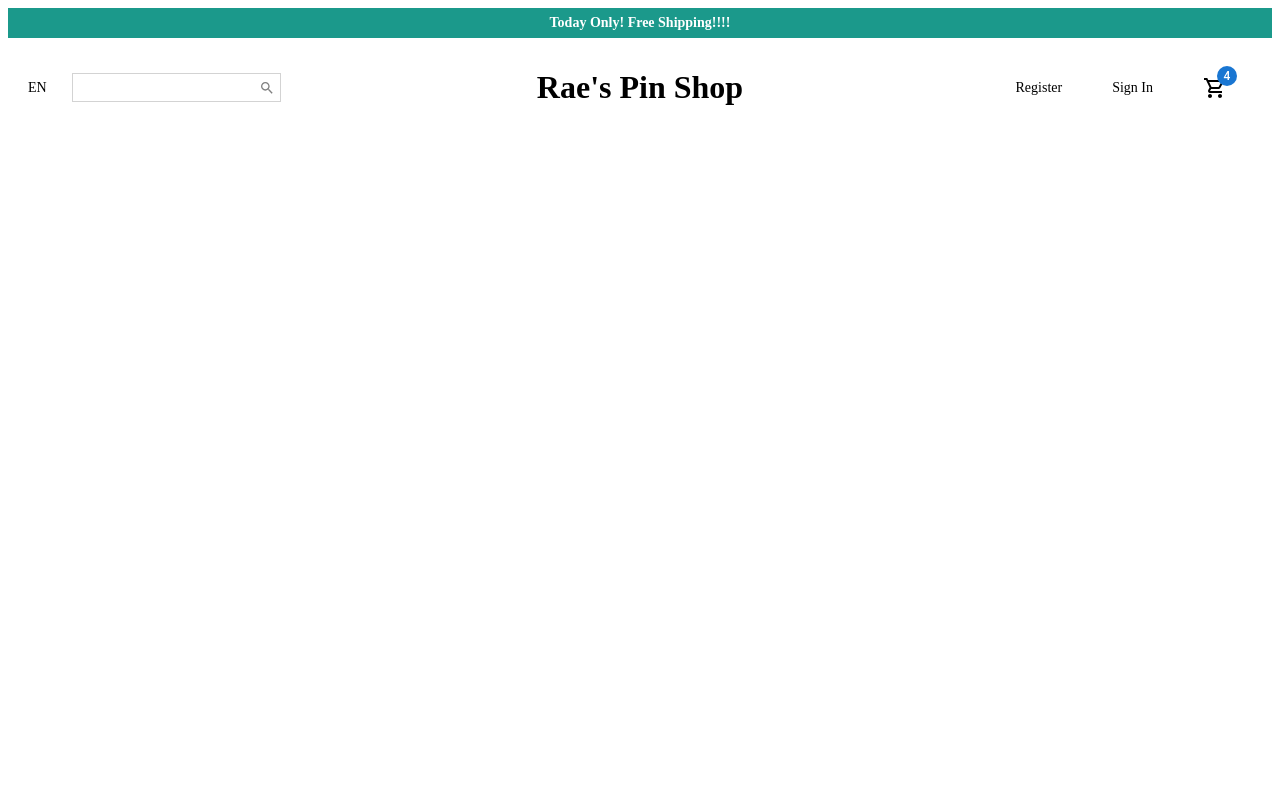
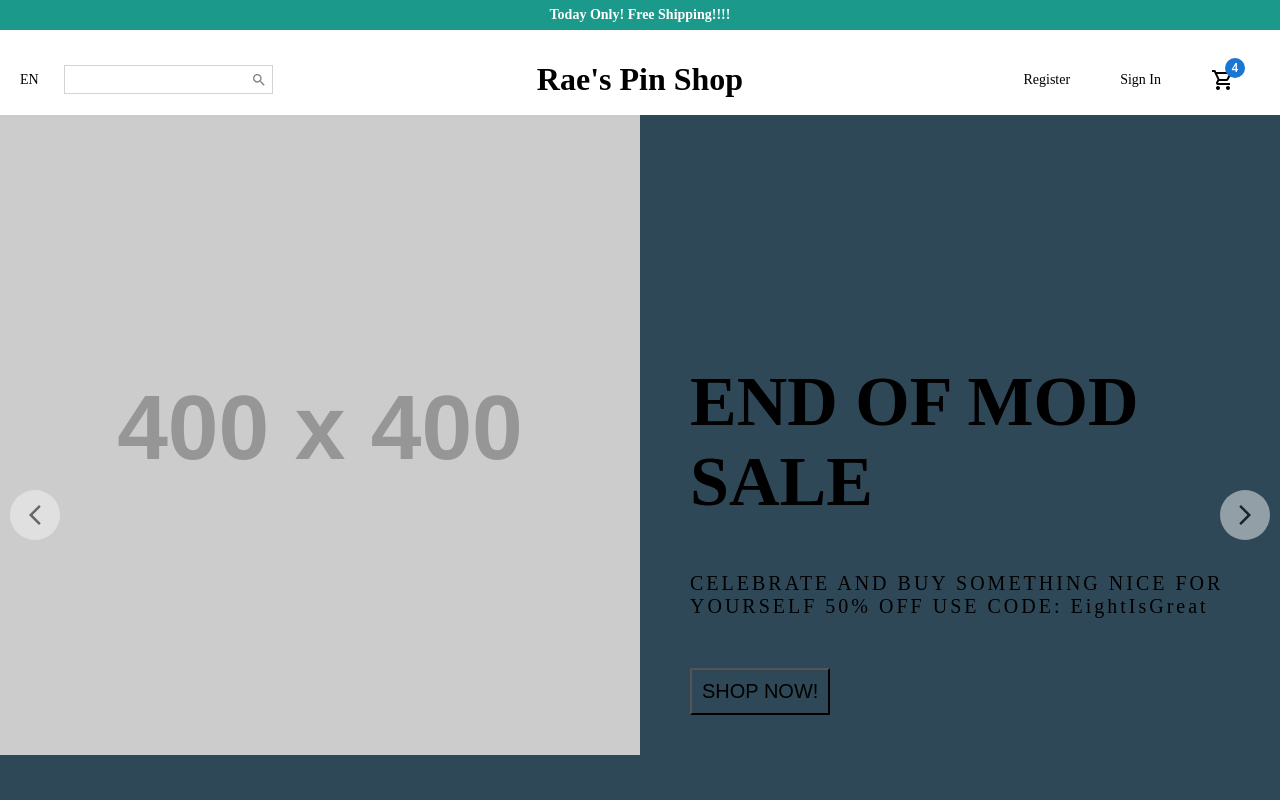
Before and after one commit to Rcharles87/Store-app-rc, a React (Create React App) app in the folder front-end/: page / in a window 1280 px wide. Shown: the top 800 px of the page. Built offline with nearby package versions, Linux system fonts and the light colour scheme; no server answers.

Commit message:
started styling finished newletter, navbar and slider

```diff
--- a/front-end/src/Components/NavBar.js
+++ b/front-end/src/Components/NavBar.js
@@ -1,64 +1,21 @@
-import { Link } from "react-router-dom"
-import styled from "styled-components";
-import SearchIcon from '@mui/icons-material/Search';
+import SearchIcon from "@mui/icons-material/Search";
 import { Badge } from "@mui/material";
 import ShoppingCartOutlined from "@mui/icons-material/ShoppingCartOutlined";
+import {
+  Container,
+  Wrapper,
+  Left,
+  Language,
+  SearchContainer,
+  Input,
+  Center,
+  Logo,
+  SLink,
+  Right,
+  MenuItem,
+} from "../Styles/navbar-style.js";
 
-const Container = styled.div`
-  height: 60px;
-`
-
-const Wrapper = styled.div`
-padding: 10px 20px;
-display: flex;
-align-items: center;
-justify-content: space-between;
-
-`
-
-const Left = styled.div`
-flex: 1;
-display: flex;
-align-items: center;
-`
-
-const Language = styled.span`
-    font-size: 14px;
-    cursor: pointer;
-`
-
-const SearchContainer = styled.div`
-border: 0.5px solid lightgray;
-display: flex;
-align-items: center;
-margin-left: 25px;
-padding: 5px;
-`
-
-const Input = styled.input`
-  border: none;
-`
-
-const Center = styled.div`
-flex: 1;
-text-align: center;
-`
-
-const Logo = styled.h1`
-  font-weight: bold;
-`
-
-const Right = styled.div`
-flex: 1;
-display: flex;
-align-items: center;
-justify-content: flex-end;
-`
-const MenuItem = styled.div`
-  font-size: 14px;
-  cursor: pointer;
-  margin: 25px;
-`
+const API = process.env.REACT_APP_API_URL;
 
 function NavBar() {
   return (
@@ -68,31 +25,31 @@ function NavBar() {
           <Language>EN</Language>
           <SearchContainer>
             <Input></Input>
-            <SearchIcon style={{color:"grey", fontSize:16}}/>
+            <SearchIcon style={{ color: "grey", fontSize: 16 }} />
           </SearchContainer>
         </Left>
         <Center>
-          <Logo>Rae's Pin Shop</Logo>
+          <Logo>
+            {" "}
+            <SLink to="/">Rae's Pin Shop</SLink>
+          </Logo>
         </Center>
         <Right>
-
           <MenuItem>Register</MenuItem>
           <MenuItem>Sign In</MenuItem>
           <MenuItem>
             <Badge badgeContent={4} color="primary">
-                <ShoppingCartOutlined />
+              <ShoppingCartOutlined />
             </Badge>
           </MenuItem>
         </Right>
-      {/* <h1>
-        <Link to="/pins">Rae's Pin Shop</Link>
-      </h1>
+        {/*
       <button>
         <Link to="/pins/new">New Pin</Link>
       </button> */}
       </Wrapper>
     </Container>
-  )
+  );
 }
 
-export default NavBar
+export default NavBar;
--- /dev/null
+++ b/front-end/src/Components/NewLetter.js
@@ -0,0 +1,29 @@
+import SendIcon from "@mui/icons-material/Send";
+import {
+  Container,
+  Title,
+  Desc,
+  InputContainer,
+  Input,
+  Button,
+} from "../Styles/newletter-style";
+
+
+
+
+const NewLetter = () => {
+  return (
+    <Container>
+      <Title>NewsLetter</Title>
+      <Desc>Get all the updates on our new products.</Desc>
+      <InputContainer>
+        <Input placeholder="Your Email" />
+        <Button>
+          <SendIcon />
+        </Button>
+      </InputContainer>
+    </Container>
+  );
+};
+
+export default NewLetter;
--- a/front-end/src/Components/Pin.js
+++ b/front-end/src/Components/Pin.js
@@ -1,15 +1,92 @@
 import {currencyFormatter} from "../utils"
+import styled from "styled-components";
+import ShoppingCartOutlined from "@mui/icons-material/ShoppingCartOutlined";
+import SearchIcon from '@mui/icons-material/Search';
+import FavoriteBorderOutlinedIcon from '@mui/icons-material/FavoriteBorderOutlined';
+
+const Info = styled.div`
+opacity: 0;
+width: 100%;
+height: 100%;
+position: absolute;
+top: 0;
+left: 0;
+background-color: rgba(0,0,0,0.2);
+z-index: 3;
+display: flex;
+align-items: center;
+justify-content: center;
+transition: all 0.5s ease;
+`
+
+
+const Container = styled.div`
+  flex: 1;
+  margin: 5px;
+  min-width: 280px;
+  height: 350px;
+  display: flex;
+  align-items: center;
+  justify-content: center;
+  background-color: #f5fbfd;
+  position: relative;
+
+  &:hover ${Info}{
+    opacity: 1;
+  }
+`
+
+const Circle = styled.div`
+width: 200px;
+height: 200px;
+border-radius: 50%;
+background-color: white;
+position: absolute;
+`
+const Image = styled.img`
+  height: 75%;
+  z-index: 2;
+`
+const Icon = styled.div`
+width: 40px;
+height: 40px;
+border-radius: 50%;
+background-color: white;
+display: flex;
+align-items: center;
+justify-content: center;
+margin: 10px;
+transition: all 0.5s ease;
+&:hover {
+  background-color: #e9f5f5;
+  transform: scale(1.1);
+}
+`
 
 const API = process.env.REACT_APP_API_URL;
 
 function Pin({ pin }) {
   return (
-    <div>
-      <img src={`${API}/${pin.image}`} alt="pin" />
-      <h3>{pin.name}</h3>
+    <Container>
+      <Circle/>
+      <Image src={`${API}/${pin.image}`} alt="pin" />
+      <Info>
+        <Icon>
+          <ShoppingCartOutlined/>
+        </Icon>
+
+        <Icon>
+          <SearchIcon/>
+        </Icon>
+        <Icon>
+          <FavoriteBorderOutlinedIcon/>
+        </Icon>
+      </Info>
+
+      {/* <h3>{pin.name}</h3>
       <h4>{pin.description}</h4>
-      <h5>{currencyFormatter.format(pin.price)}</h5>
-    </div>
+      <h5>{currencyFormatter.format(pin.price)}</h5> */}
+    </Container>
   );
 }
 
--- a/front-end/src/Components/Pins.js
+++ b/front-end/src/Components/Pins.js
@@ -1,10 +1,22 @@
 import axios from "axios";
 import { useState, useEffect } from "react";
-import { Link } from "react-router-dom"
+import { Link } from "react-router-dom";
+import styled from "styled-components";
+
 
 import Pin from "./Pin"
+const API = process.env.REACT_APP_API_URL;
 
-const API = process.env.REACT_APP_API_URL;
+
+
+const Container = styled.div`
+  padding: 20px;
+  display: flex;
+  flex-wrap: wrap;
+  justify-content: space-between;
+`
+
+
 
 function Pins() {
 
@@ -21,17 +33,16 @@ function Pins() {
 
 
   return (
-    <div>
-      <article>
+    <Container>
         {pins.map((pin)=>{
           return(
-            <Link to={`/pins/${pin.id}`}>
+            <Link key={pin.id} to={`/pins/${pin.id}`}>
               <Pin pin={pin}/>
             </Link>
           )
         })}
-      </article>
-    </div>
+
+    </Container>
   )
 }
 
--- /dev/null
+++ b/front-end/src/Components/Slider.js
@@ -0,0 +1,90 @@
+import { useState } from "react";
+import ArrowBackIosNewOutlinedIcon from "@mui/icons-material/ArrowBackIosNewOutlined";
+import ArrowForwardIosOutlinedIcon from "@mui/icons-material/ArrowForwardIosOutlined";
+import {
+  Container,
+  Arrow,
+  Wrapper,
+  Slide,
+  ImgContainer,
+  Image,
+  InfoContainer,
+  Title,
+  Desc,
+  Button,
+} from "../Styles/slider-style.js";
+
+function Slider() {
+  const [slideIndex, setSlideIndex] = useState(0);
+
+  const handleClick = (direction) => {
+    if (direction === "left") {
+      setSlideIndex(slideIndex > 0 ? slideIndex - 1 : 2);
+    } else {
+      setSlideIndex(slideIndex < 2 ? slideIndex + 1 : 0);
+    }
+  };
+
+  return (
+    <Container>
+      <Arrow direction="left" onClick={() => handleClick("left")}>
+        <ArrowBackIosNewOutlinedIcon />
+      </Arrow>
+      <Wrapper slideIndex={slideIndex}>
+        <Slide bg="2F4858">
+          <ImgContainer>
+            <Image
+              src="https://dummyimage.com/400x400/6e6c6e/e9e9f5.png&text=No+Image"
+              alt="nothing"
+            />
+          </ImgContainer>
+          <InfoContainer>
+            <Title>END OF MOD SALE</Title>
+            <Desc>
+              CELEBRATE AND BUY SOMETHING NICE FOR YOURSELF 50% OFF USE CODE:
+              EightIsGreat
+            </Desc>
+            <Button>SHOP NOW!</Button>
+          </InfoContainer>
+        </Slide>
+        <Slide bg="F6AE2D">
+          <ImgContainer>
+            <Image
+              src="https://dummyimage.com/400x400/6e6c6e/e9e9f5.png&text=No+Image"
+              alt="nothing"
+            />
+          </ImgContainer>
+          <InfoContainer>
+            <Title>WINTER SALE</Title>
+            <Desc>
+              CELEBRATE AND BUY SOMETHING NICE FOR YOURSELF 50% OFF USE CODE:
+              EightIsGreat
+            </Desc>
+            <Button>SHOP NOW!</Button>
+          </InfoContainer>
+        </Slide>
+        <Slide bg="F26419">
+          <ImgContainer>
+            <Image
+              src="https://dummyimage.com/400x400/6e6c6e/e9e9f5.png&text=No+Image"
+              alt="nothing"
+            />
+          </ImgContainer>
+          <InfoContainer>
+            <Title>SPRING SALE</Title>
+            <Desc>
+              CELEBRATE AND BUY SOMETHING NICE FOR YOURSELF 50% OFF USE CODE:
+              EightIsGreat
+            </Desc>
+            <Button>SHOP NOW!</Button>
+          </InfoContainer>
+        </Slide>
+      </Wrapper>
+      <Arrow direction="right" onClick={() => handleClick("right")}>
+        <ArrowForwardIosOutlinedIcon />
+      </Arrow>
+    </Container>
+  );
+}
+
+export default Slider;
--- a/front-end/src/Pages/Home.js
+++ b/front-end/src/Pages/Home.js
@@ -1,9 +1,11 @@
-import React from 'react'
+import Slider from "../Components/Slider"
+import NewLetter from "../Components/NewLetter"
 
 function Home() {
   return (
     <div>
-
+      <Slider/>
+      <NewLetter/>
     </div>
   )
 }
--- /dev/null
+++ b/front-end/src/Styles/navbar-style.js
@@ -0,0 +1,65 @@
+import { Link } from "react-router-dom"
+import styled from "styled-components";
+
+
+export const Container = styled.div`
+height: 60px;
+padding-bottom: 25px;
+`
+
+export const Wrapper = styled.div`
+padding: 10px 20px;
+display: flex;
+align-items: center;
+justify-content: space-between;
+
+`
+
+export const Left = styled.div`
+flex: 1;
+display: flex;
+align-items: center;
+`
+
+export const Language = styled.span`
+  font-size: 14px;
+  cursor: pointer;
+`
+
+export const SearchContainer = styled.div`
+border: 0.5px solid lightgray;
+display: flex;
+align-items: center;
+margin-left: 25px;
+padding: 5px;
+`
+
+export const Input = styled.input`
+border: none;
+`
+
+export const Center = styled.div`
+flex: 1;
+text-align: center;
+`
+
+export const Logo = styled.h1`
+font-weight: bold;
+`
+
+export const Right = styled.div`
+flex: 1;
+display: flex;
+align-items: center;
+justify-content: flex-end;
+`
+export const MenuItem = styled.div`
+font-size: 14px;
+cursor: pointer;
+margin: 25px;
+`
+
+export const SLink = styled(Link)`
+text-decoration: none;
+color: black;
+`
--- /dev/null
+++ b/front-end/src/Styles/newletter-style.js
@@ -0,0 +1,38 @@
+import styled from "styled-components"
+
+export const Container = styled.div`
+height: 60vh;
+background-color: #fcf5f5;
+display: flex;
+align-items: center;
+justify-content: center;
+flex-direction: column;
+`
+export const Title = styled.h1`
+font-size: 70px;
+margin: 20px;
+`
+export const Desc = styled.div`
+font-size: 24px;
+margin: 20px;
+font-weight: 300;
+`
+export const InputContainer = styled.div`
+width: 50%;
+height: 40px;
+background-color: white;
+display: flex;
+justify-content: space-between;
+border: 1px solid lightgray;
+`
+export const Input = styled.input`
+border: none;
+flex: 8;
+padding-left: 20px;
+`
+export const Button = styled.button`
+flex: 1;
+border: none;
+background-color: teal;
+color: white;
+`
--- /dev/null
+++ b/front-end/src/Styles/slider-style.js
@@ -0,0 +1,75 @@
+import styled from "styled-components";
+
+
+
+export const Container = styled.div`
+  width: 100%;
+  height: 100vh;
+  display: flex;
+  background-color: #f26419;
+  position: relative;
+  overflow: hidden;
+`;
+export const Arrow = styled.div`
+  width: 50px;
+  height: 50px;
+  background-color: whitesmoke;
+  border-radius: 50%;
+  display: flex;
+  align-items: center;
+  justify-content: center;
+  position: absolute;
+  top: 0;
+  bottom: 0;
+  left: ${(props) => props.direction === "left" && "10px"};
+  right: ${(props) => props.direction === "right" && "10px"};
+  margin: auto;
+  cursor: pointer;
+  opacity: 0.5;
+  z-index: 2;
+`;
+
+export const Wrapper = styled.div`
+  height: 100%;
+  display: flex;
+  transition: all 1.5s ease;
+  transform: translateX(${(props)=> props.slideIndex * -100}vw);
+`;
+
+export const Slide = styled.div`
+  width: 100vw;
+  height: 100vh;
+  display: flex;
+  align-items: center;
+  background-color: #${props=>props.bg};
+`;
+
+export const ImgContainer = styled.div`
+  height: 100%;
+  flex: 1;
+`;
+
+export const Image = styled.img`
+  height: 80%;
+`;
+
+export const InfoContainer = styled.div`
+  flex: 1;
+  padding: 50px;
+`;
+
+export const Title = styled.h1`
+  font-size: 70px;
+`;
+export const Desc = styled.p`
+  margin: 50px 0px;
+  font-size: 20px;
+  font-weight: 500;
+  letter-spacing: 3px;
+`;
+export const Button = styled.button`
+  padding: 10px;
+  font-size: 20px;
+  background-color: transparent;
+  cursor: pointer;
+`;
--- a/front-end/src/index.css
+++ b/front-end/src/index.css
@@ -1,3 +1,5 @@
-img {
-  width: 150px;
+
+
+body{
+  margin: 0;
 }
```
